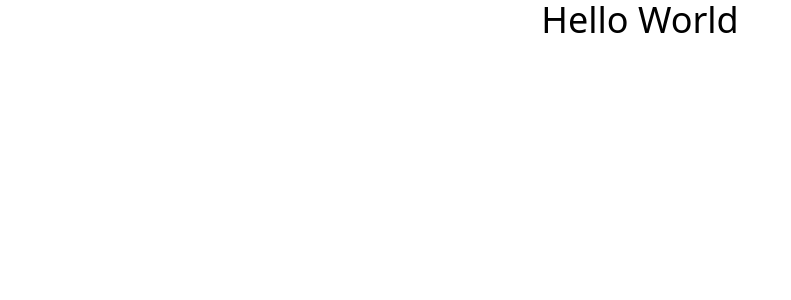
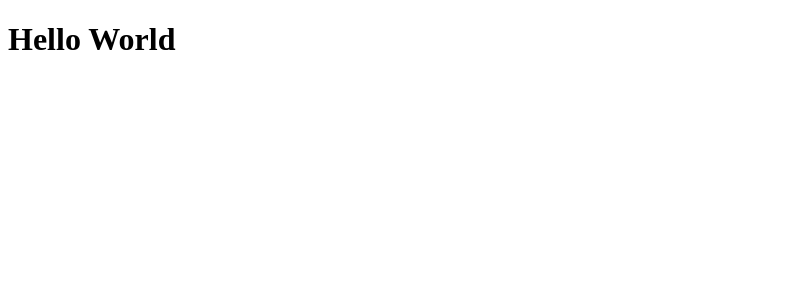
Before and after one commit to smsameet/online-coffee-shop, a Next.js app: page / in a window 1280 px wide. Shown: the top 300 px of the page, without its empty margins (0-791 px from the left). Built offline with nearby package versions, Linux system fonts and the light colour scheme.

Commit message:
update _app content and rename to jsx format

```diff
--- a/pages/_app.js
+++ /dev/null
@@ -1,7 +0,0 @@
-import '../styles/globals.css'
-
-function MyApp({ Component, pageProps }) {
-  return <Component {...pageProps} />
-}
-
-export default MyApp
--- /dev/null
+++ b/pages/_app.jsx
@@ -0,0 +1,5 @@
+const MyApp = ({Component, pageProps}) => {
+  return <Component {...pageProps}></Component>
+}
+
+export default MyApp
```
